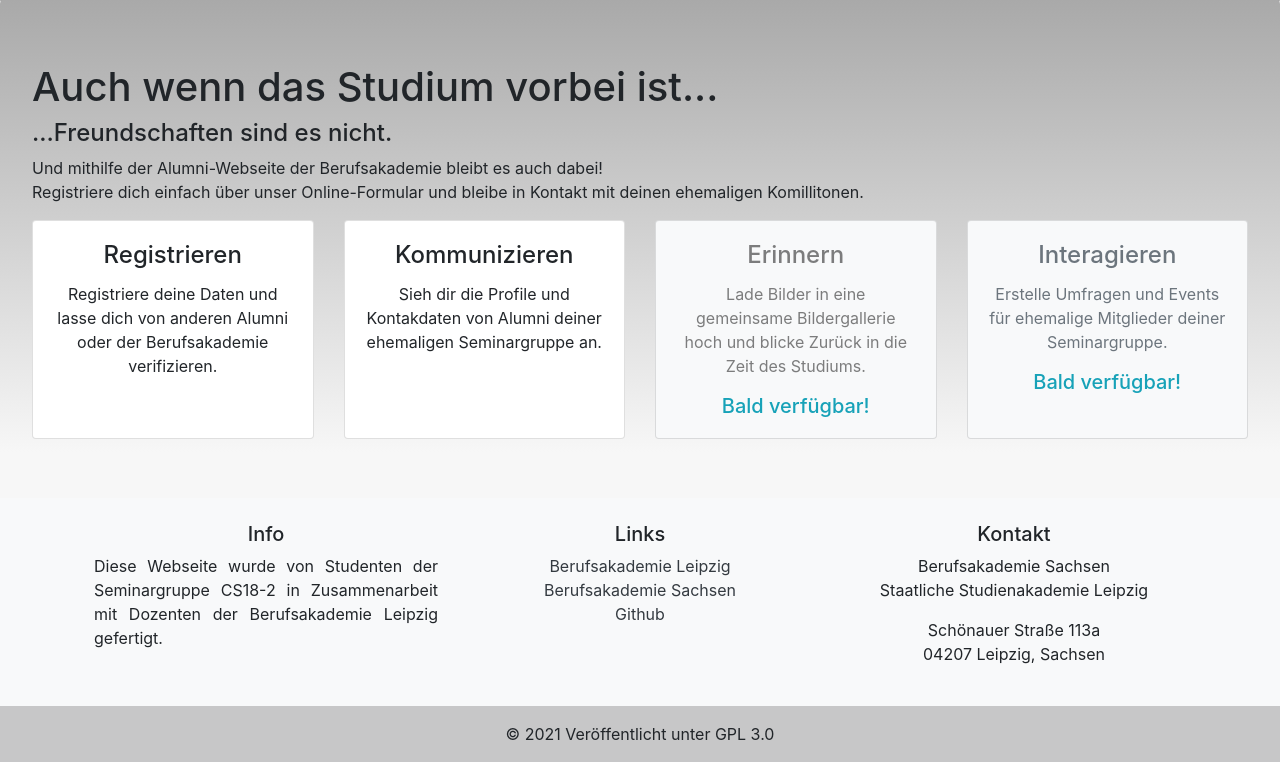
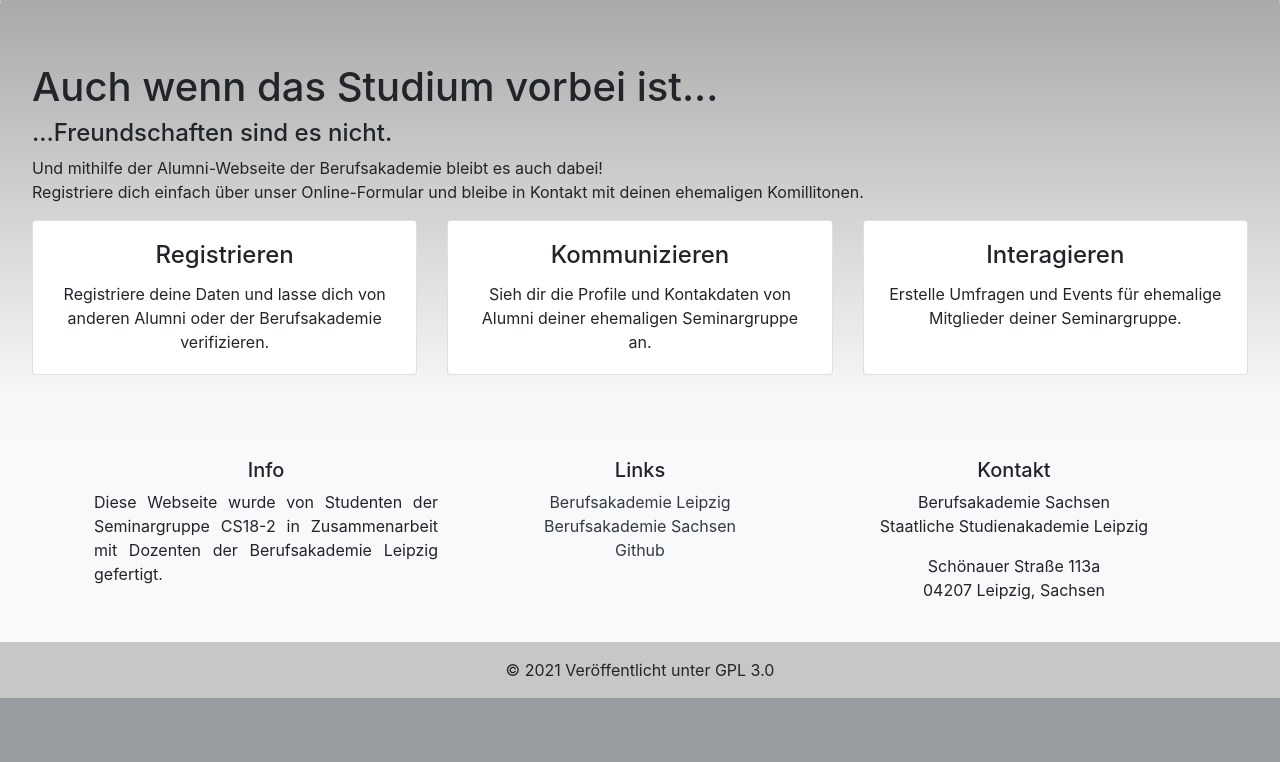
Before and after one commit to systemdoomed/alumniplatform, a PHP site: page / in a window 1280 px wide. Shown: the part 471-1233 px from the top of the page. After the commit the page ends 1169 px from the top, so only its background shows below. Run offline with PHP 8.4, Linux system fonts and the light colour scheme; grey boxes are pictures that could not be loaded.

Commit message:
Ausblicke auf Startseite angepasst

```diff
--- a/Weiterentwicklung/php/index.php
+++ b/Weiterentwicklung/php/index.php
@@ -29,18 +29,12 @@ include_once 'header.php'
 			      <p class="card-text">Sieh dir die Profile und Kontakdaten von Alumni deiner ehemaligen Seminargruppe an.</p>
 			    </div>
 			  </div>
-			  <div class="card bg-light">
+
+			  <div class="card">
 			    <div class="card-body text-center">
-			    	<h4 class="card-title text-muted text-black-50">Erinnern</h4>
-			      <p class="card-text text-muted text-black-50">Lade Bilder in eine gemeinsame Bildergallerie hoch und blicke Zurück in die Zeit des Studiums.</p>
-			      <h5 class="card-text text-info">Bald verfügbar!</h5>
-			    </div>
-			  </div>
-			  <div class="card bg-light">
-			    <div class="card-body text-center">
-			    	<h4 class="card-title text-muted">Interagieren</h4>
-			      <p class="card-text text-muted">Erstelle Umfragen und Events für ehemalige Mitglieder deiner Seminargruppe.</p>
-			      <h5 class="card-text text-info">Bald verfügbar!</h5>
+			    	<h4 class="card-title ">Interagieren</h4>
+			      <p class="card-text">Erstelle Umfragen und Events für ehemalige Mitglieder deiner Seminargruppe.</p>
+
 			    </div>
 			  </div>
 			</div>
```
